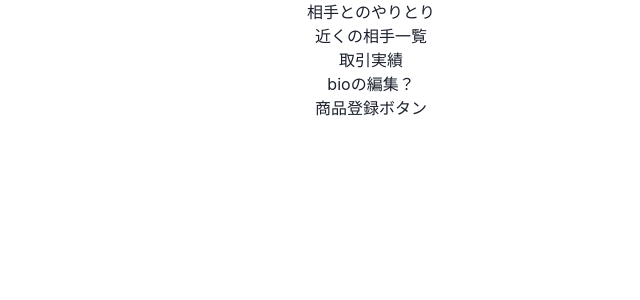
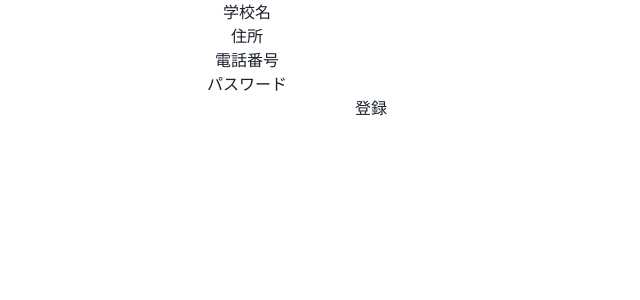
Before and after one commit to Takahashiprog/bridge, a React (Create React App) app in the folder bridge/: page /signup in a window 1280 px wide. Shown: the top 300 px of the page, without its empty margins (269-909 px from the left). Built offline with nearby package versions, Linux system fonts and the light colour scheme.

Commit message:
add router

```diff
--- a/bridge/package.json
+++ b/bridge/package.json
@@ -9,6 +9,7 @@
     "@testing-library/user-event": "^13.5.0",
     "react": "^18.2.0",
     "react-dom": "^18.2.0",
+    "react-router-dom": "^5.3.0",
     "react-scripts": "^5.0.1",
     "web-vitals": "^2.1.4"
   },
--- a/bridge/src/App.js
+++ b/bridge/src/App.js
@@ -1,10 +1,17 @@
 import './App.css';
+import { BrowserRouter, Switch, Route } from 'react-router-dom'
 import Home from './pages/Home';
+import Signup from './pages/Signup';
 
 function App() {
   return (
     <div className="App">
-      <Home />
+      <BrowserRouter>
+        <Switch>
+          <Route exact path="/" component={Home} />
+          <Route exact path="/signup" component={Signup} />
+        </Switch>
+      </BrowserRouter>
     </div>
   );
 }
--- a/bridge/src/pages/Signup.js
+++ b/bridge/src/pages/Signup.js
@@ -0,0 +1,26 @@
+
+const Signup = () => {
+  return (
+    <div>
+      <div>
+        <label htmlFor="school">学校名</label>
+        <input type="text" />
+      </div>
+      <div>
+        <label htmlFor="address">住所</label>
+        <input type="text" />
+      </div>
+      <div>
+        <label htmlFor="phone">電話番号</label>
+        <input type="text" />
+      </div>
+      <div>
+        <label htmlFor="pass">パスワード</label>
+        <input type="text" />
+      </div>
+      <button>登録</button>
+    </div>
+  )
+}
+
+export default Signup
```
Also changed, not shown: bridge/src/pages/Login.js (+18 -0 lines), 1 other file (tests, documents, lock files or other folders).
